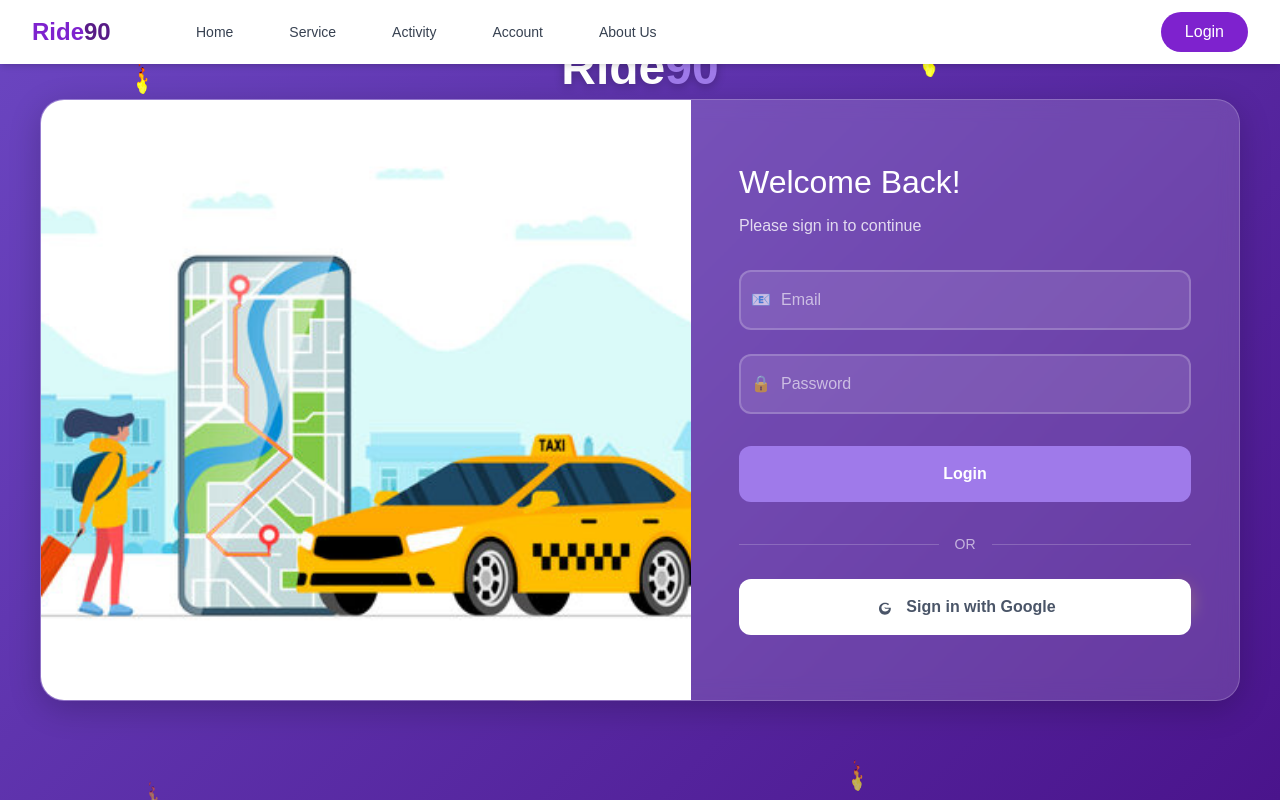
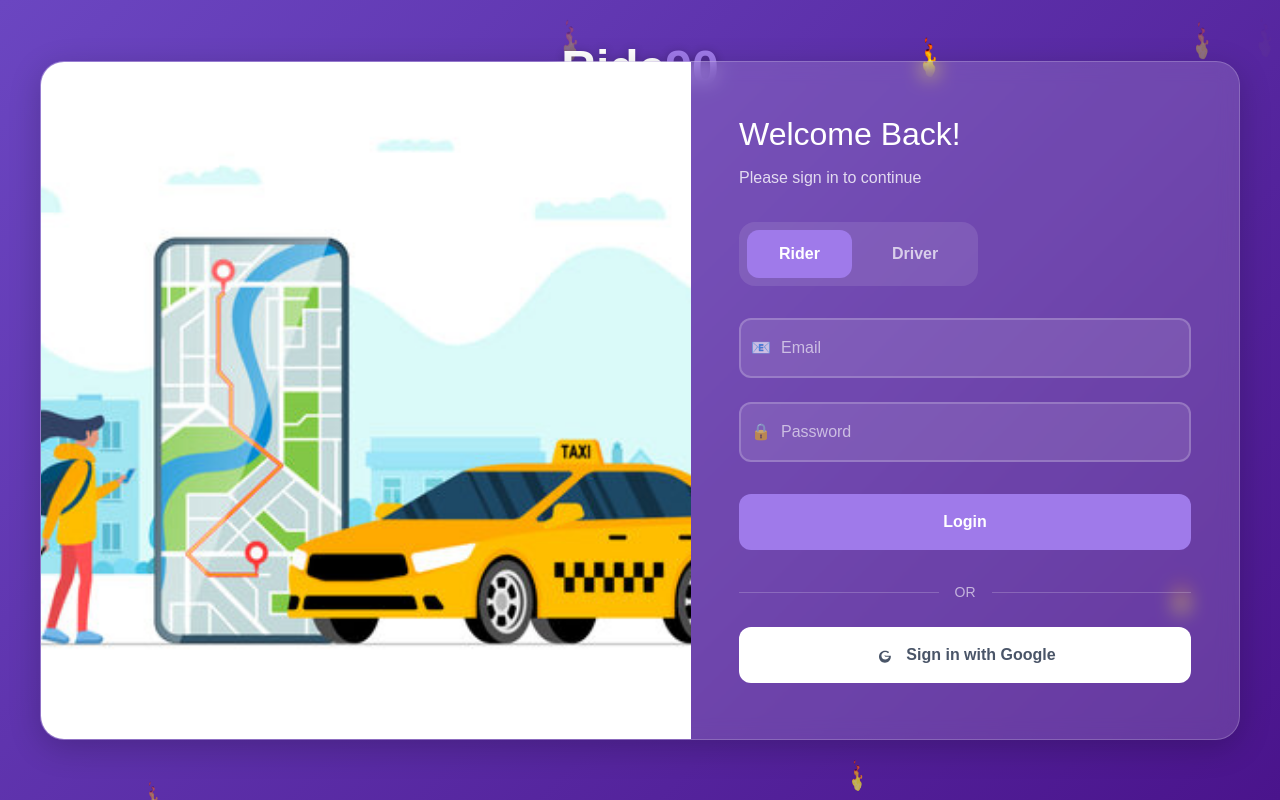
Before and after one commit to om0852/magnitude1.0, a Next.js app: page /login in a window 1280 px wide. Built offline with nearby package versions, Linux system fonts and the light colour scheme.

Commit message:
some error fix

```diff
--- a/app/api/auth/[...nextauth]/route.js
+++ b/app/api/auth/[...nextauth]/route.js
@@ -1,7 +1,7 @@
 import NextAuth from 'next-auth';
 import GoogleProvider from 'next-auth/providers/google';
-import connectDB from '@/app/lib/mongodb';
-import User from '@/app/models/User';
+import connectDB from '../../../../app/lib/mongodb';
+import User from '../../../../app/models/User';
 
 const authOptions = {
   providers: [
@@ -22,10 +22,13 @@ const authOptions = {
   },
   debug: process.env.NODE_ENV === 'development',
   callbacks: {
-    async signIn({ user, account, profile }) {
+    async signIn({ user, account, profile, credentials }) {
       if (account.provider === "google") {
         try {
           await connectDB();
+
+          // Get the role from the credentials
+          const role = credentials?.role || 'rider';
 
           // Check if user exists
           const existingUser = await User.findOne({ email: profile.email });
@@ -38,6 +41,7 @@ const authOptions = {
               image: profile.picture,
               emailVerified: profile.email_verified,
               provider: account.provider,
+              role: role,
             });
           } else {
             // Update existing user
@@ -48,6 +52,7 @@ const authOptions = {
                   name: profile.name,
                   image: profile.picture,
                   emailVerified: profile.email_verified,
+                  role: role, // Update role if changed
                 }
               }
             );
@@ -87,6 +92,7 @@ const authOptions = {
           session.user.id = user._id.toString();
           session.user.provider = user.provider;
           session.user.profileCompleted = user.profileCompleted;
+          session.user.role = user.role; // Add role to session
         }
         return session;
       } catch (error) {
--- a/app/layout.js
+++ b/app/layout.js
@@ -1,32 +1,33 @@
-import { Geist, Geist_Mono } from "next/font/google";
+'use client';
+
+import { Inter } from "next/font/google";
 import "./globals.css";
+import { SessionProvider } from "next-auth/react";
+import StyledComponentsRegistry from './lib/registry';
 import Navbar from './components/Navbar';
 
-const geistSans = Geist({
-  variable: "--font-geist-sans",
+const inter = Inter({
   subsets: ["latin"],
+  variable: "--font-inter",
 });
 
-const geistMono = Geist_Mono({
-  variable: "--font-geist-mono",
-  subsets: ["latin"],
-});
-
-export const metadata = {
-  title: "Ride90 - Your Trusted Ride Partner",
-  description: "Modern ride-sharing platform for seamless transportation",
-};
+// export const metadata = {
+//   title: "Ride90 - Your Trusted Ride Partner",
+//   description: "Modern ride-sharing platform for seamless transportation",
+// };
 
 export default function RootLayout({ children }) {
   return (
     <html lang="en">
-      <body
-        className={`${geistSans.variable} ${geistMono.variable} antialiased`}
-      >
-        <Navbar />
-        <main>
-          {children}
-        </main>
+      <body className={`${inter.variable} antialiased`}>
+        <SessionProvider>
+          <StyledComponentsRegistry>
+            {/* <Navbar /> */}
+            <main>
+              {children}
+            </main>
+          </StyledComponentsRegistry>
+        </SessionProvider>
       </body>
     </html>
   );
--- a/app/login/page.js
+++ b/app/login/page.js
@@ -214,6 +214,35 @@ const FireballContainer = styled(motion.div)`
   filter: brightness(1.2);
 `;
 
+const RoleToggleContainer = styled.div`
+  display: flex;
+  justify-content: center;
+  margin-bottom: 2rem;
+  background: rgba(255, 255, 255, 0.1);
+  padding: 0.5rem;
+  border-radius: 1rem;
+  width: fit-content;
+`;
+
+const RoleOption = styled.button`
+  padding: 0.75rem 2rem;
+  border: none;
+  border-radius: 0.75rem;
+  font-weight: 600;
+  cursor: pointer;
+  transition: all 0.3s ease;
+  background: ${props => props.active ? '#9f7aea' : 'transparent'};
+  color: ${props => props.active ? 'white' : 'rgba(255, 255, 255, 0.7)'};
+
+  &:hover {
+    color: white;
+  }
+
+  &:first-child {
+    margin-right: 0.5rem;
+  }
+`;
+
 const generateRandomPath = () => {
   const startX = Math.random() * 100; // Random start position
   const endX = startX + (Math.random() * 40 - 20); // Random end position with slight drift
@@ -248,6 +277,7 @@ const fireballVariants = {
 };
 
 export default function LoginPage() {
+  const [role, setRole] = useState('rider');
   const [email, setEmail] = useState('');
   const [password, setPassword] = useState('');
   const [errors, setErrors] = useState({});
@@ -292,7 +322,7 @@ export default function LoginPage() {
     try {
       setIsLoading(true);
       const result = await signIn('google', {
-        callbackUrl: '/',
+        callbackUrl: `/?role=${role}`,
         redirect: false,
       });
 
@@ -372,6 +402,23 @@ export default function LoginPage() {
             <h1>Welcome Back!</h1>
             <p>Please sign in to continue</p>
           </WelcomeText>
+
+          <RoleToggleContainer>
+            <RoleOption
+              type="button"
+              active={role === 'rider'}
+              onClick={() => setRole('rider')}
+            >
+              Rider
+            </RoleOption>
+            <RoleOption
+              type="button"
+              active={role === 'driver'}
+              onClick={() => setRole('driver')}
+            >
+              Driver
+            </RoleOption>
+          </RoleToggleContainer>
 
           <form onSubmit={handleLogin}>
             {errors.submit && (
--- a/app/models/User.js
+++ b/app/models/User.js
@@ -19,6 +19,17 @@ const UserSchema = new mongoose.Schema({
   },
   provider: {
     type: String,
+    required: true,
+  },
+  role: {
+    type: String,
+    enum: ['rider', 'driver'],
+    required: true,
+    default: 'rider',
+  },
+  gender: {
+    type: String,
+    enum: ['male', 'female', 'other', 'prefer_not_to_say'],
     required: true,
   },
   fullName: {
--- a/app/user-details/page.js
+++ b/app/user-details/page.js
@@ -123,6 +123,45 @@ const Button = styled(motion.button)`
   }
 `;
 
+const Select = styled.select`
+  width: 100%;
+  padding: 0.75rem;
+  border: 2px solid ${props => props.error ? '#ff6b6b' : 'rgba(255, 255, 255, 0.2)'};
+  border-radius: 0.75rem;
+  background: rgba(255, 255, 255, 0.1);
+  color: white;
+  outline: none;
+  transition: all 0.3s ease;
+  cursor: pointer;
+  appearance: none;
+  padding-right: 2rem;
+
+  &:focus {
+    border-color: #9f7aea;
+    box-shadow: 0 0 0 3px rgba(159, 122, 234, 0.2);
+  }
+
+  option {
+    background: #4a148c;
+    color: white;
+  }
+`;
+
+const SelectWrapper = styled.div`
+  position: relative;
+
+  &::after {
+    content: '▼';
+    position: absolute;
+    right: 1rem;
+    top: 50%;
+    transform: translateY(-50%);
+    color: rgba(255, 255, 255, 0.6);
+    pointer-events: none;
+    font-size: 0.8rem;
+  }
+`;
+
 export default function UserDetailsPage() {
   const { data: session, status } = useSession();
   const router = useRouter();
@@ -138,6 +177,7 @@ export default function UserDetailsPage() {
     zipCode: '',
     occupation: '',
     dateOfBirth: '',
+    gender: '',
   });
 
   useEffect(() => {
@@ -151,6 +191,10 @@ export default function UserDetailsPage() {
 
     if (!formData.fullName) {
       newErrors.fullName = 'Full name is required';
+    }
+
+    if (!formData.gender) {
+      newErrors.gender = 'Please select your gender';
     }
 
     if (!formData.phoneNumber) {
@@ -289,6 +333,32 @@ export default function UserDetailsPage() {
           </InputGroup>
 
           <InputGroup>
+            <Label>Gender</Label>
+            <SelectWrapper>
+              <Select
+                name="gender"
+                value={formData.gender}
+                onChange={handleChange}
+                error={errors.gender}
+              >
+                <option value="">Select gender</option>
+                <option value="male">Male</option>
+                <option value="female">Female</option>
+                <option value="other">Other</option>
+                <option value="prefer_not_to_say">Prefer not to say</option>
+              </Select>
+            </SelectWrapper>
+            {errors.gender && (
+              <ErrorMessage
+                initial={{ opacity: 0, y: -10 }}
+                animate={{ opacity: 1, y: 0 }}
+              >
+                {errors.gender}
+              </ErrorMessage>
+            )}
+          </InputGroup>
+
+          <InputGroup>
             <Label>Phone Number</Label>
             <Input
               type="tel"
```
Also changed, not shown: 1 other file (tests, documents, lock files or other folders).
